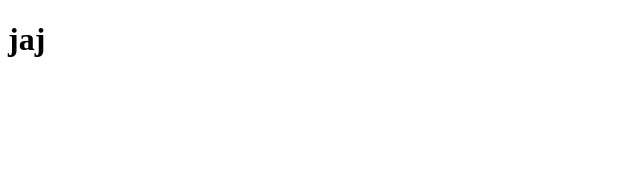
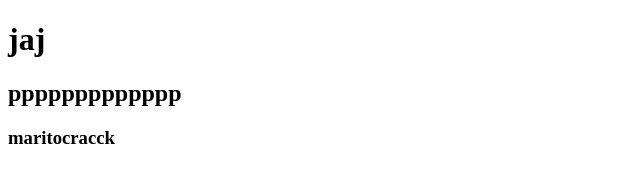
Before and after one commit to jamesdavilavilla/miproyecto, a plain HTML site: page index.html in a window 1280 px wide. Shown: the whole page, without its empty margins (0-640 px from the left). Drawn offline with Linux system fonts and the light colour scheme.

Commit message:
maritocrack

```diff
--- a/index.html
+++ b/index.html
@@ -7,7 +7,8 @@
 </head>
 <body>
     <h1>jaj</h1>
-    <h2></h2>
+    <h2>ppppppppppppp</h2>
+    <h3>maritocracck</h3>
 
 </body>
 </html>
```
